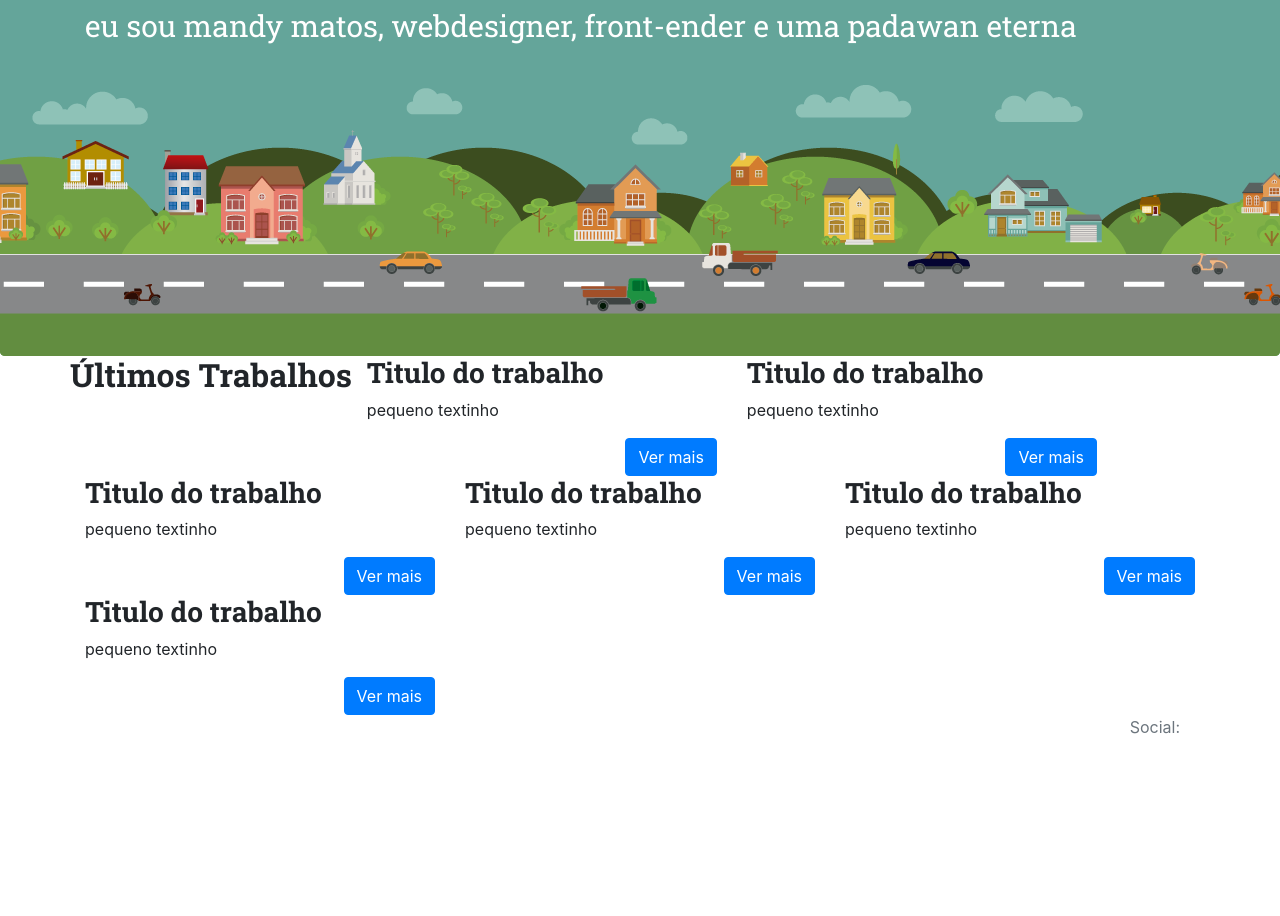
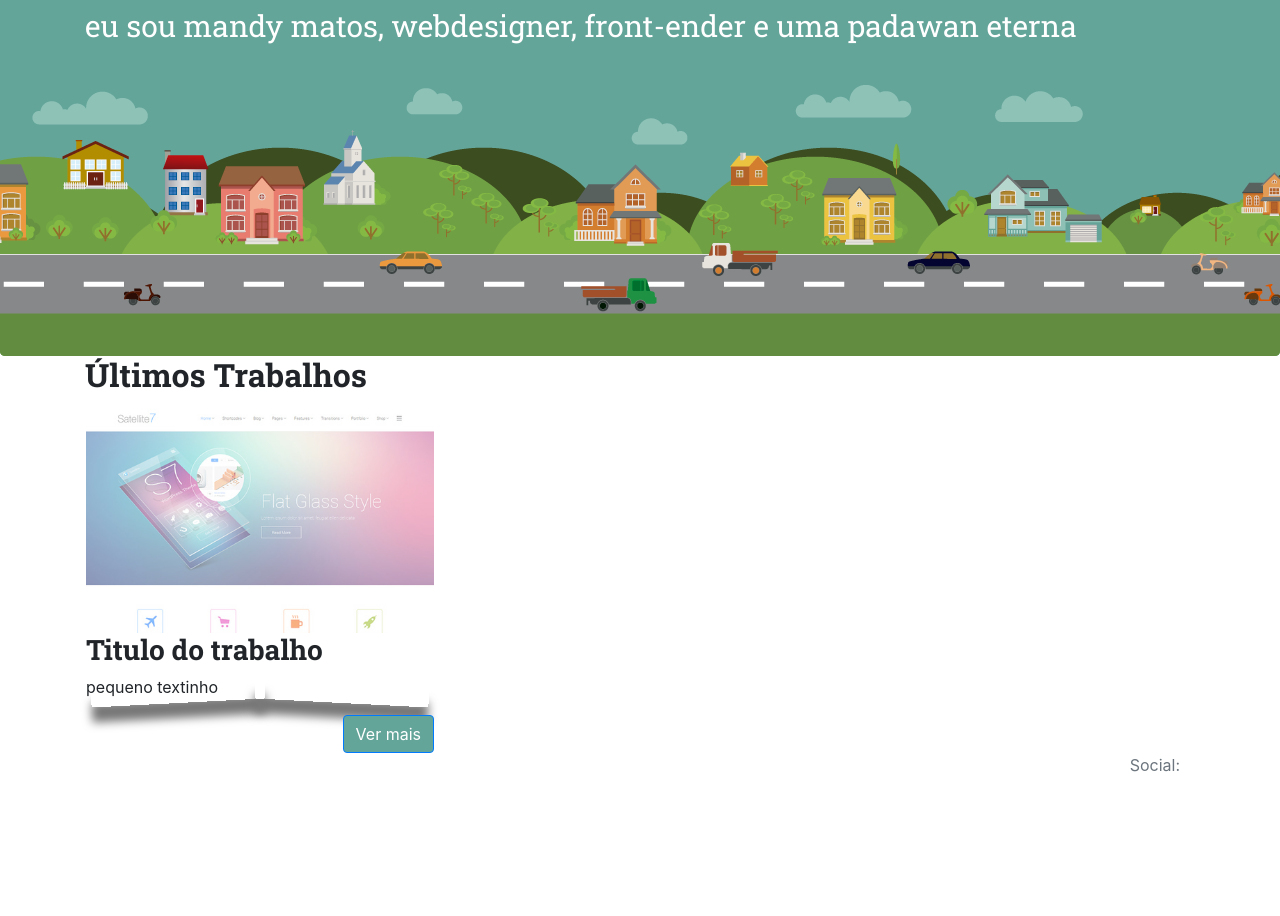
Before and after one commit to allonsmandy/simple-page, a website: page src/index.html in a window 1280 px wide. Shown: the part 471-1387 px from the top of the page. Before the commit the page ends 1362 px from the top, so only its background shows below. Drawn offline with Linux system fonts and the light colour scheme.

Commit message:
card portfolio ainda em processo

```diff
--- a/src/index.html
+++ b/src/index.html
@@ -45,68 +45,19 @@
     </div>
 
     <section class="container">
+        <div class="col-xs-12">
+            <h2>Últimos Trabalhos</h2>
+        </div>
         <div class="row">
-            <div class="col-xs-12">
-                <h2>Últimos Trabalhos</h2>
-            </div>
-
             <div class="col-xs-12 col-sm-6 col-md-4">
-                <div class="thumbnail">
-                    <img src="" alt="">
-                    <div class="caption">
-                        <h3>Titulo do trabalho</h3>
-                        <p>pequeno textinho</p>
-                        <p><a href="#" class="btn btn-primary pull-right" role="button">Ver mais</a></p>
+                <div class="thumbnail card-portfolio">
+                    <div class="card-portfolio__imagem">
+                        <img src="imagens/portfolio/01.jpg" alt="">
                     </div>
-                </div>
-            </div>
-            <div class="col-xs-12 col-sm-6 col-md-4">
-                <div class="thumbnail">
-                    <img src="" alt="">
-                    <div class="caption">
-                        <h3>Titulo do trabalho</h3>
-                        <p>pequeno textinho</p>
-                        <p><a href="#" class="btn btn-primary pull-right" role="button">Ver mais</a></p>
-                    </div>
-                </div>
-            </div>
-            <div class="col-xs-12 col-sm-6 col-md-4">
-                <div class="thumbnail">
-                    <img src="" alt="">
-                    <div class="caption">
-                        <h3>Titulo do trabalho</h3>
-                        <p>pequeno textinho</p>
-                        <p><a href="#" class="btn btn-primary pull-right" role="button">Ver mais</a></p>
-                    </div>
-                </div>
-            </div>
-            <div class="col-xs-12 col-sm-6 col-md-4">
-                <div class="thumbnail">
-                    <img src="" alt="">
-                    <div class="caption">
-                        <h3>Titulo do trabalho</h3>
-                        <p>pequeno textinho</p>
-                        <p><a href="#" class="btn btn-primary pull-right" role="button">Ver mais</a></p>
-                    </div>
-                </div>
-            </div>
-            <div class="col-xs-12 col-sm-6 col-md-4">
-                <div class="thumbnail">
-                    <img src="" alt="">
-                    <div class="caption">
-                        <h3>Titulo do trabalho</h3>
-                        <p>pequeno textinho</p>
-                        <p><a href="#" class="btn btn-primary pull-right" role="button">Ver mais</a></p>
-                    </div>
-                </div>
-            </div>
-            <div class="col-xs-12 col-sm-6 col-md-4">
-                <div class="thumbnail">
-                    <img src="" alt="">
-                    <div class="caption">
-                        <h3>Titulo do trabalho</h3>
-                        <p>pequeno textinho</p>
-                        <p><a href="#" class="btn btn-primary pull-right" role="button">Ver mais</a></p>
+                    <div class="caption card-portfolio__caption">
+                        <h3 class="card-portfolio__title">Titulo do trabalho</h3>
+                        <p class="card-portfolio__text">pequeno textinho</p>
+                        <p><a href="#" class="card-portfolio__btn btn btn-primary pull-right" role="button">Ver mais</a></p>
                     </div>
                 </div>
             </div>
--- a/src/sass/_mixins.scss
+++ b/src/sass/_mixins.scss
@@ -12,3 +12,20 @@
   animation: anima_cenario #{$tempo} linear infinite;
   animation-direction: $reverse;
 }
+
+@mixin sombra($dir, $angle, $distance){
+        content: '';
+        z-index: -1;
+        position: absolute;
+        width: 50%;
+        height: 20px;
+        bottom: 12px;
+        box-shadow: 0 15px 10px #777;
+        @if $dir == 'esq'{
+            transform: rotate($angle * -1);
+            left: $distance;
+        } @else {
+            transform: rotate($angle);
+            right: $distance;
+        }
+    }
--- /dev/null
+++ b/src/sass/_partials/_card-portfolio.scss
@@ -0,0 +1,40 @@
+.card-portfolio {
+
+    &:before {
+        @include sombra('esq', 3deg, 5px);
+    }
+    &:after {
+        @include sombra('dir', 3deg, 5px);
+    }
+
+    padding: 0;
+    border-radius: 0;
+    border: 1px solid transparent;
+    position: relative;
+
+    &__imagem {
+        height: 230px;
+        overflow: hidden;
+
+        img {
+            max-width: 100%;
+            opacity: .5;
+            transition: opacity .3s linear;
+        }
+    }
+    &:hover {
+        img {
+            opacity: 1;
+        }
+    }
+
+    &__btn {
+        background: $main-color;
+        display: block;
+        position: relative;
+
+        &:hover {
+            background: saturate($main-color, 30%);
+        }
+    }
+}
--- a/src/sass/main.scss
+++ b/src/sass/main.scss
@@ -1,7 +1,8 @@
 @import url('https://fonts.googleapis.com/css?family=Poppins:500,700|Roboto+Slab:100,400,700');
 
-@import './variables';
-@import './mixins';
-@import './_partials/_header-nav';
-@import './_partials/_base';
-@import './_partials/_header-animado';
+@import 'variables';
+@import 'mixins';
+@import '_partials/_header-nav';
+@import '_partials/_base';
+@import '_partials/_header-animado';
+@import '_partials/card-portfolio';
```
Also changed, not shown: src/css/main.css.
